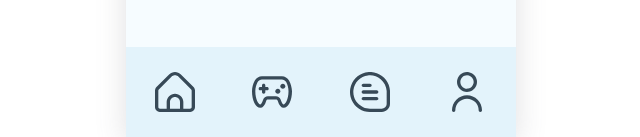
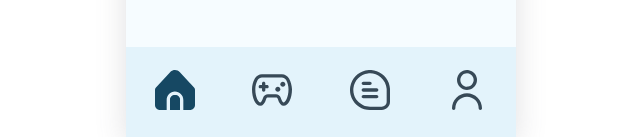
Before and after one commit to Mankik-DevPrep/DevPrep-Web, a React (Create React App) app: page / in a window 1280 px wide. Shown: the part 707-844 px from the top of the page, without its empty margins (319-959 px from the left). Built offline with nearby package versions, Linux system fonts and the light colour scheme.

Commit message:
:sparkles: feat: NavBar icon routing, 초기 페이지 설정

```diff
--- a/src/components/NavBar.js
+++ b/src/components/NavBar.js
@@ -1,29 +1,43 @@
 import React, { useState } from "react";
 import styled from "styled-components";
+import { NavLink, useLocation } from "react-router-dom";
 
 const NavBar = () => {
     const icons = [
-        { name: "home", src: "/images/icons/home.svg" },
-        { name: "game", src: "/images/icons/game.svg" },
-        { name: "community", src: "/images/icons/community.svg" },
-        { name: "mypage", src: "/images/icons/mypage.svg" }
+        { name: "home", src: "/images/icons/home.svg", path: "/" },
+        { name: "game", src: "/images/icons/game.svg", path: "/game" },
+        { name: "community", src: "/images/icons/community.svg", path: "/community" },
+        { name: "mypage", src: "/images/icons/mypage.svg", path: "/mypage" }
     ];
 
-    const [selectedIcon, setSelectedIcon] = useState(null);
-    const handleIconClick = (index) => {
-        setSelectedIcon(index);
-    };
+    const location = useLocation();
+    const [selectedIcon, setSelectedIcon] = useState(0);
+
+    useState( () => {
+        const index = icons.findIndex(icon => icon.path === location.pathname);
+        if (index !== -1) {
+            setSelectedIcon(index);
+        }
+    }, [location.pathname]);
+    // const handleIconClick = (index, path) => {
+    //     setSelectedIcon(index);
+    //     navigate(path);
+    // };
 
     return (
         <Container>
             {icons.map((icon, index) => (
                 <IconWrapper
                     key={index}
-                    onClick={() => handleIconClick(index)}
+                    onClick={() => setSelectedIcon(index)}
                     selected={selectedIcon === index}
                 >
-                    <Icon
-                        src={selectedIcon === index ? `images/icons/${icon.name}_selected.svg` : icon.src} />
+                    <NavLinkStyled to={icon.path}>
+                        <Icon
+                            src={selectedIcon === index ? `images/icons/${icon.name}_selected.svg` : icon.src}
+                            alt={icon.name}
+                        />
+                    </NavLinkStyled>
                 </IconWrapper>
             ))}
         </Container>
@@ -58,6 +72,8 @@ const IconWrapper = styled.div`
     }
 `;
 
+const NavLinkStyled = styled(NavLink)``;
+
 const Icon = styled.img`
     margin-right: 3.5rem;
 
--- a/src/pages/community/index.js
+++ b/src/pages/community/index.js
@@ -0,0 +1,17 @@
+import React from "react";
+import styled from "styled-components";
+import NavBar from "../../components/NavBar";
+import AppBar from "../../components/AppBar";
+
+const Community = () => {
+    return (
+        <Container>
+            <AppBar />
+            <NavBar />
+        </Container>
+    );
+};
+
+export default Community;
+
+const Container = styled.div``;
--- a/src/pages/game/index.js
+++ b/src/pages/game/index.js
@@ -0,0 +1,17 @@
+import React from "react";
+import styled from "styled-components";
+import NavBar from "../../components/NavBar";
+import AppBar from "../../components/AppBar";
+
+const Game = () => {
+    return (
+        <Container>
+            <AppBar />
+            <NavBar />
+        </Container>
+    );
+};
+
+export default Game;
+
+const Container = styled.div``;
--- a/src/pages/prep/index.js
+++ b/src/pages/prep/index.js
@@ -0,0 +1,17 @@
+import React from "react";
+import styled from "styled-components";
+import NavBar from "../../components/NavBar";
+import AppBar from "../../components/AppBar";
+
+const Prep = () => {
+    return (
+        <Container>
+            <AppBar />
+            <NavBar />
+        </Container>
+    );
+};
+
+export default Prep;
+
+const Container = styled.div``;
```
